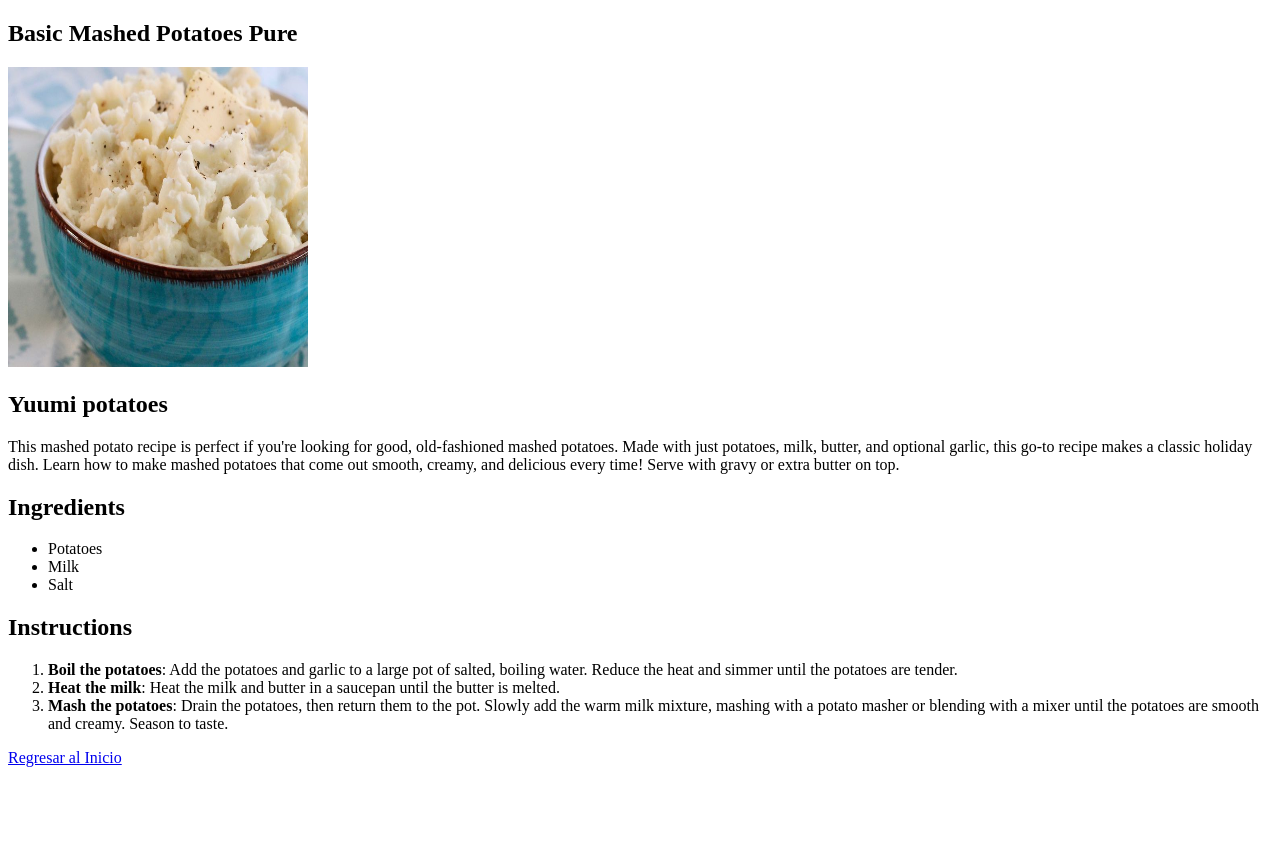
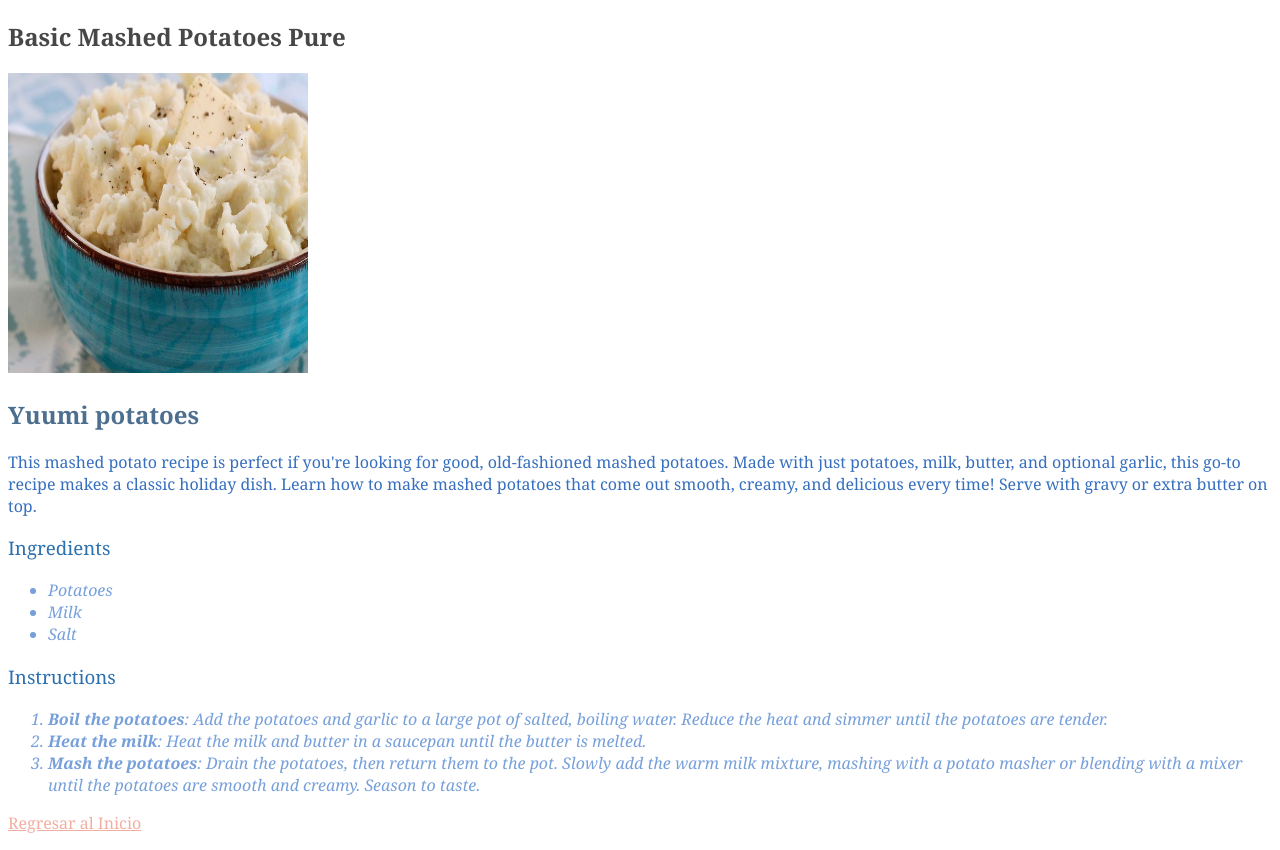
Before and after one commit to Cyranotec/odin-recipes, a plain HTML site: page recipes/machedpotatoes.html in a window 1280 px wide. Before the commit the page ends 800 px from the top, so only its background shows below. Drawn offline with Linux system fonts and the light colour scheme.

Commit message:
Basic styled recipies website Add styles.css with general element, class and id selectors being applied to index and recipies pages Add font and color properties

```diff
--- a/recipes/machedpotatoes.html
+++ b/recipes/machedpotatoes.html
@@ -4,6 +4,7 @@
 <head>
     <meta charset="UTF-8">
     <meta content="width=device-width, initial-scale=1.0">
+    <link rel="stylesheet" href="../styles.css">
 </head>
 
 <body>
@@ -21,16 +22,16 @@
             butter on top.</p>
     </section>
     <section>
-        <h2>Ingredients</h2>
-        <ul>
+        <h3>Ingredients</h2>
+        <ul class="list sub">
             <li>Potatoes</li>
             <li>Milk</li>
             <li>Salt</li>
         </ul>
     </section>
     <section>
-        <h2>Instructions</h2>
-        <ol>
+        <h3>Instructions</h2>
+        <ol class="list sub">
             <li><strong>Boil the potatoes</strong>: Add the potatoes and garlic to a large pot of salted, boiling
                 water. Reduce the heat and simmer until the potatoes are tender.</li>
             <li><strong>Heat the milk</strong>: Heat the milk and butter in a saucepan until the butter is melted.
@@ -42,7 +43,7 @@
     </section>
 
     <p>
-        <a href="../index.html">Regresar al Inicio</a>
+        <a id="return" href="../index.html">Regresar al Inicio</a>
     </p>
 </body>
 
--- /dev/null
+++ b/styles.css
@@ -0,0 +1,33 @@
+body {
+    font-family: Georgia, 'Times New Roman', Times, serif;
+    color: hsl(215, 56%, 48%);
+}
+
+h1 {
+    color: hsl(179, 0%, 28%);
+    font-weight: 800;
+}
+
+
+h2 {
+    color: hsl(209, 30%, 43%);
+    font-weight: 600;
+}
+
+h3 {
+    color: hsl(209, 60%, 43%);
+    font-weight: 300;
+}
+
+
+.list {
+    color: rgb(119, 160, 218);
+}
+
+.list.sub {
+    font-style: italic;
+}
+
+#return {
+    color: #f1aea2;
+}
```
Also changed, not shown: index.html (+4 -1 lines), recipes/bluecheesepeartartlet.html (+4 -3 lines), recipes/lasagna.html (+4 -3 lines).
